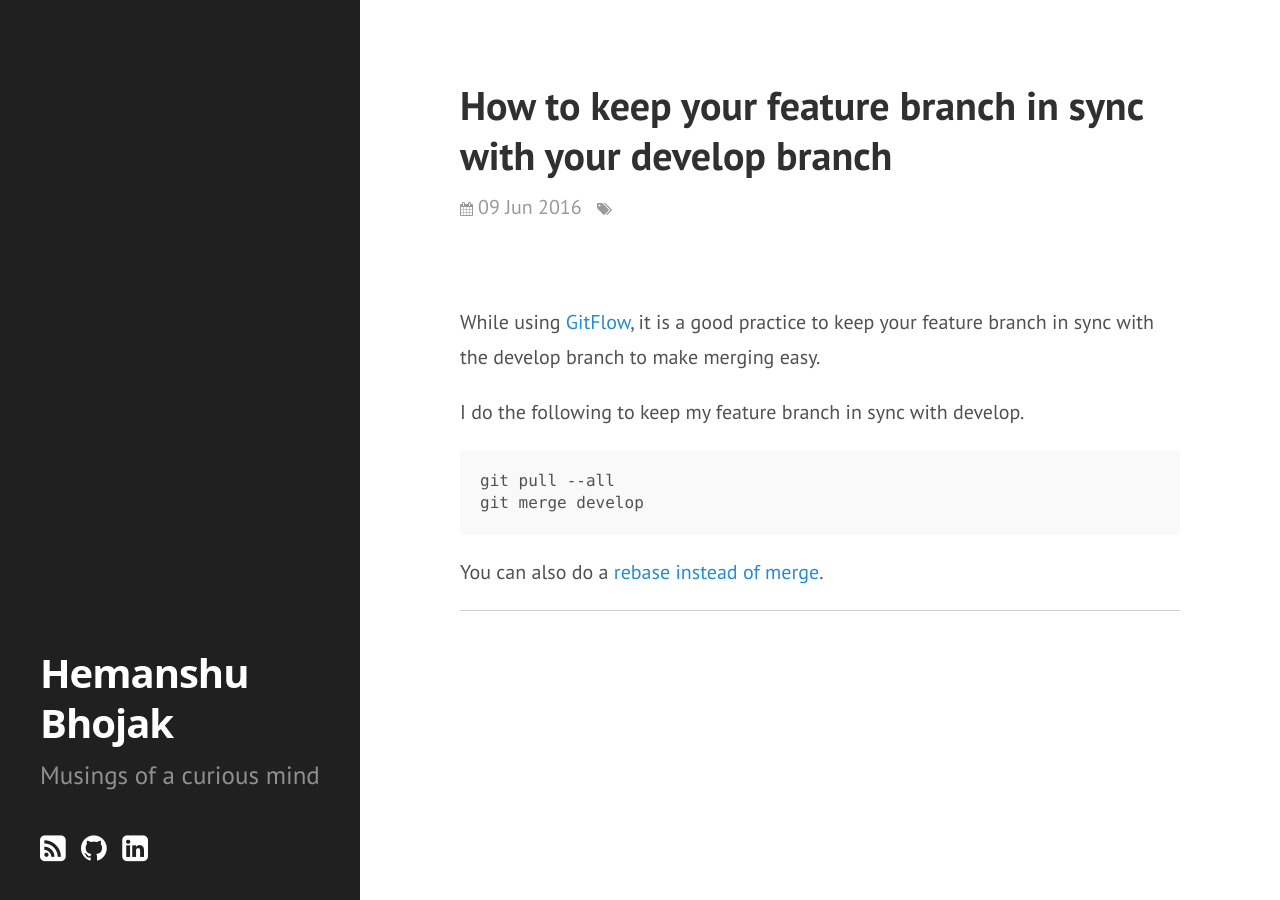
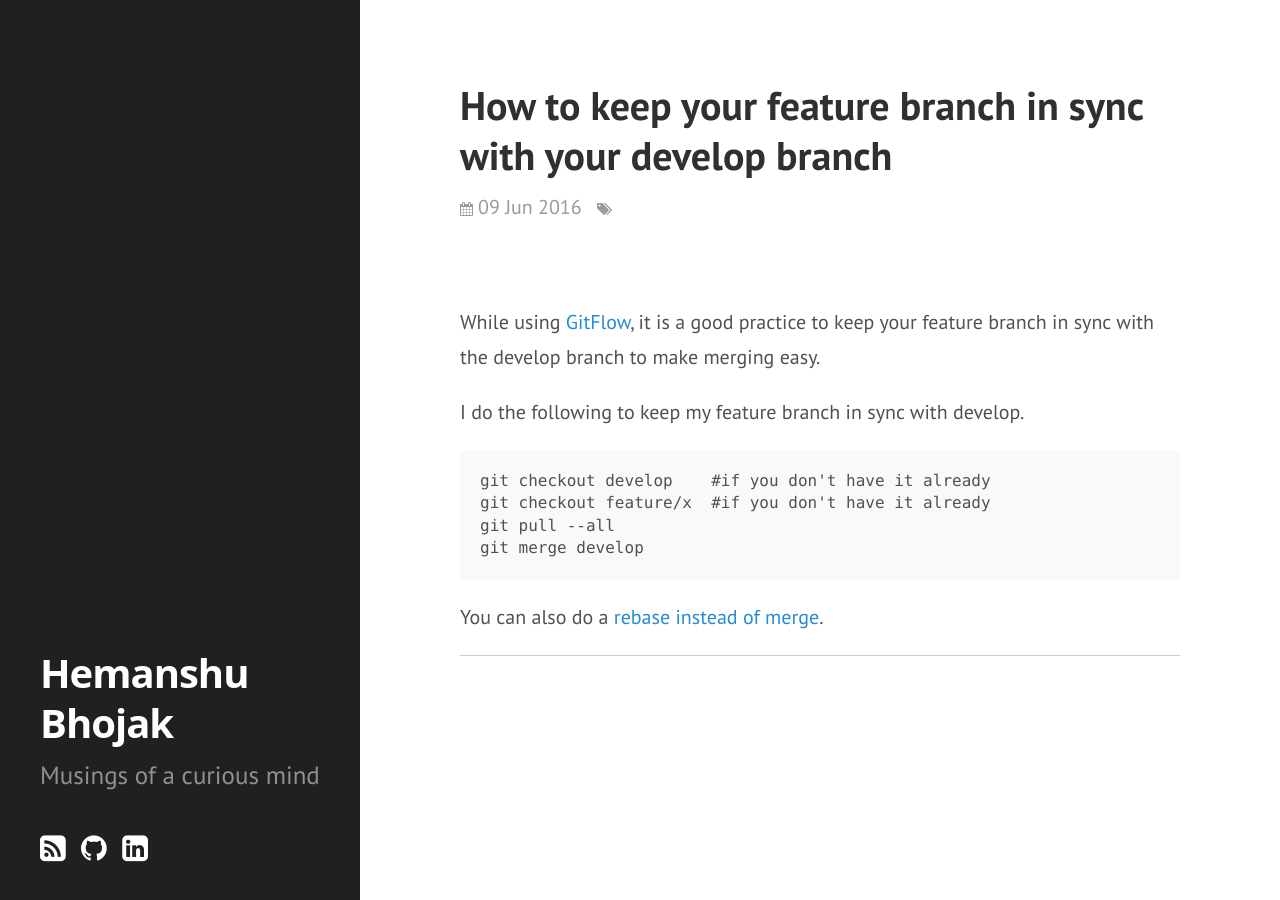
Before and after one commit to technoheman/hemanshubhojak.com, a Jekyll site: the page built from _posts/2016/2016-06-09-keeping-feature-branch-insync-with-develop.md, in a window 1280 px wide. Built offline with Jekyll 4.4.1, drawn with Linux system fonts in a browser that asks for light colours; comment, search, counter and statistics services are not loaded.

Commit message:
Update 2016-06-09-keeping-feature-branch-insync-with-develop.md

````diff
--- a/_posts/2016/2016-06-09-keeping-feature-branch-insync-with-develop.md
+++ b/_posts/2016/2016-06-09-keeping-feature-branch-insync-with-develop.md
@@ -11,6 +11,8 @@ it is a good practice to keep your feature branch in sync with the develop branc
 I do the following to keep my feature branch in sync with develop.
 
 ```
+git checkout develop    #if you don't have it already
+git checkout feature/x  #if you don't have it already
 git pull --all
 git merge develop
 ```
````
